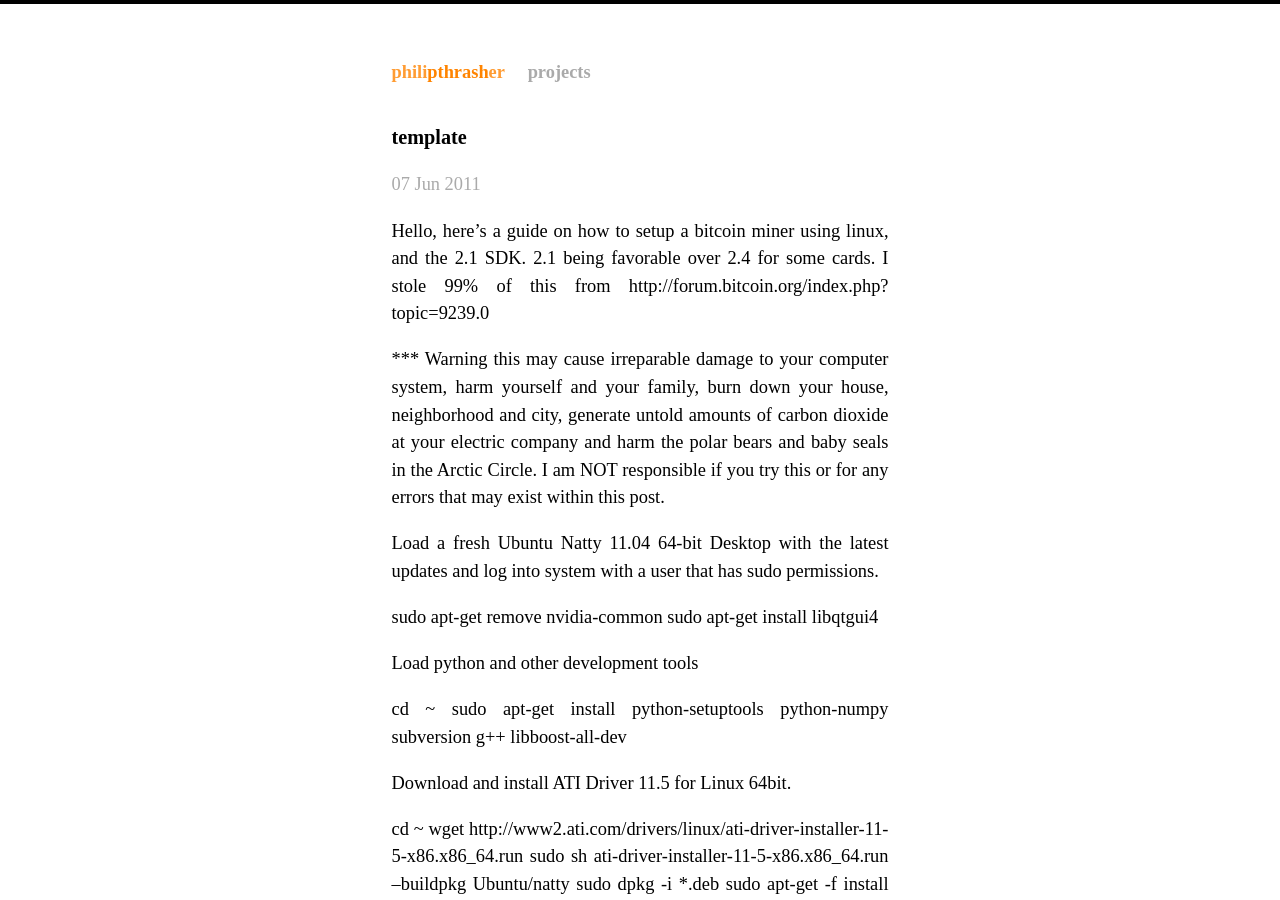
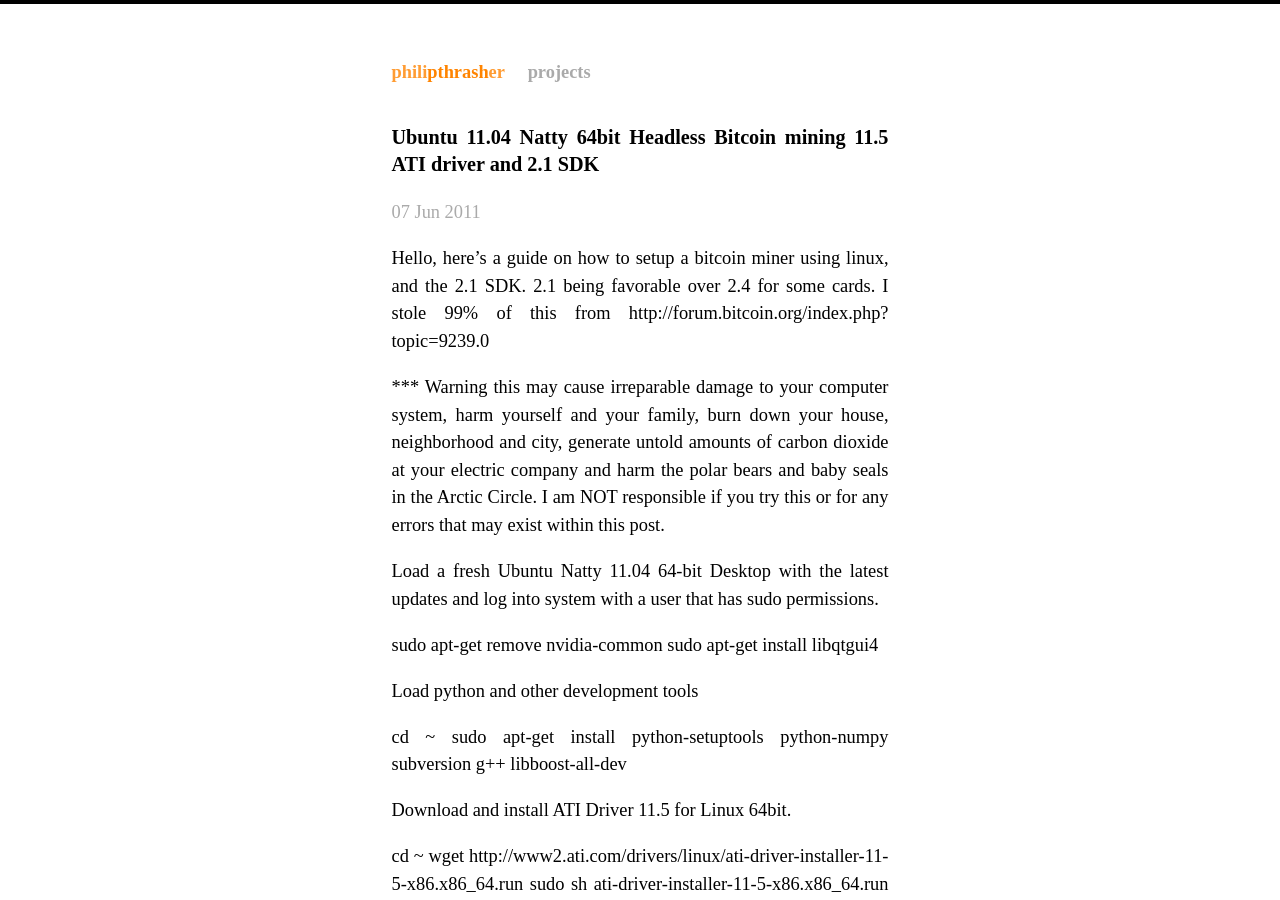
Before and after one commit to pthrasher/pthrasher.github.com, a Jekyll site: the page built from _posts/2011-06-07-ubuntu-bitcoin-mining.markdown, in a window 1280 px wide and 900 px high. Built offline with Jekyll 4.4.1, drawn with Linux system fonts in a browser that asks for light colours; comment, search, counter and statistics services are not loaded.

Commit message:
changed title of bitcoin post

```diff
--- a/_posts/2011-06-07-ubuntu-bitcoin-mining.markdown
+++ b/_posts/2011-06-07-ubuntu-bitcoin-mining.markdown
@@ -1,6 +1,6 @@
 ---
 layout: post
-title: template
+title: Ubuntu 11.04 Natty 64bit Headless Bitcoin mining 11.5 ATI driver and 2.1 SDK
 published: true
 ---
 
```
